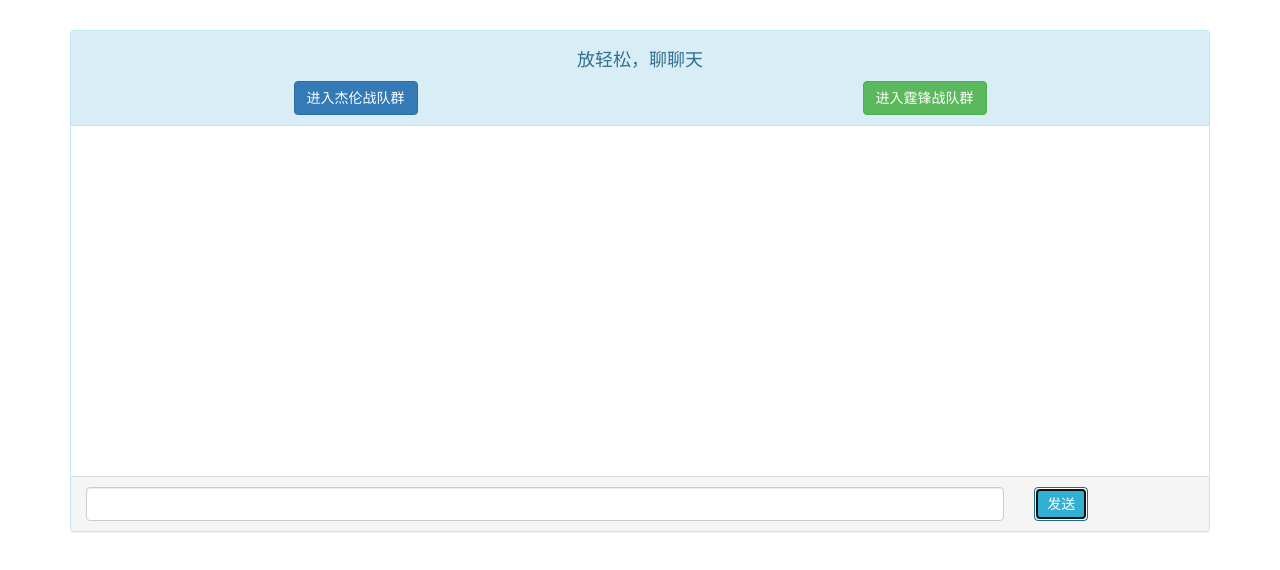
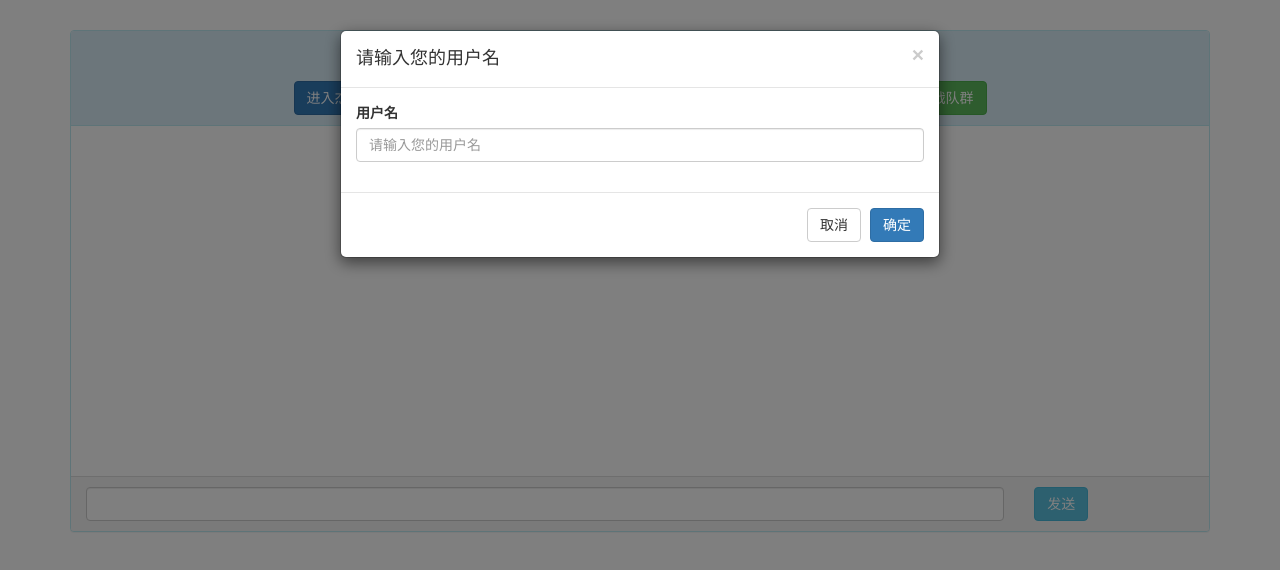
Before and after one commit to sRect/WebSocket, a website: page chatRoom2/index.html in a window 1280 px wide. Both pictures are taken after a click on the button "发送". Drawn offline with nearby package versions, Linux system fonts and the light colour scheme; no server answers.

Commit message:
:construction: feat: 客户端增加用户名填写

```diff
--- a/chatRoom2/index.html
+++ b/chatRoom2/index.html
@@ -6,6 +6,9 @@
   <meta name="viewport" content="width=device-width, initial-scale=1.0">
   <meta http-equiv="X-UA-Compatible" content="ie=edge">
   <link rel="stylesheet" href="https://cdn.jsdelivr.net/npm/bootstrap@3.3.7/dist/css/bootstrap.min.css">
+  <script src="https://cdn.bootcss.com/jquery/3.3.0/jquery.min.js"></script>
+  <script src="https://cdn.jsdelivr.net/npm/bootstrap@3.3.7/dist/js/bootstrap.min.js" integrity="sha384-Tc5IQib027qvyjSMfHjOMaLkfuWVxZxUPnCJA7l2mCWNIpG9mGCD8wGNIcPD7Txa"
+    crossorigin="anonymous"></script>
   <title>聊聊天</title>
   <style>
     .user {
@@ -29,7 +32,7 @@
       <div class="col-xs-12">
         <div class="panel panel-info">
           <div class="panel-heading">
-            <h4 class="text-center">放轻松，聊聊天</h4>
+            <h4 class="text-center">聊天室</h4>
             <div class="row">
               <div class="col-xs-6 text-center">
                 <button id="join-Jay" class="btn btn-primary" onclick="join('Jay')">进入杰伦战队群</button>
@@ -52,6 +55,31 @@
               <div class="col-xs-1">
                 <button class="btn btn-info" id="sendBtn">发送</button>
               </div>
+
+              <!-- Modal -->
+              <div class="modal fade" id="myModal" tabindex="-1" role="dialog" aria-labelledby="myModalLabel">
+                <div class="modal-dialog" role="document">
+                  <div class="modal-content">
+                    <div class="modal-header">
+                      <button type="button" class="close" data-dismiss="modal" aria-label="Close">
+                        <span aria-hidden="true" data-dismiss="modal">&times;</span>
+                      </button>
+                      <h4 class="modal-title" id="myModalLabel">请输入您的用户名</h4>
+                    </div>
+                    <div class="modal-body">
+                      <div class="form-group">
+                        <label for="username" class="control-label">用户名</label>
+                        <input type="text" class="form-control" id="username" placeholder="请输入您的用户名">
+                      </div>
+                      </form>
+                    </div>
+                    <div class="modal-footer">
+                      <button type="button" class="btn btn-default" data-dismiss="modal">取消</button>
+                      <button type="button" id="usernameConfirmBtn" class="btn btn-primary">确定</button>
+                    </div>
+                  </div>
+                </div>
+              </div>
             </div>
           </div>
         </div>
--- a/chatRoom2/index.js
+++ b/chatRoom2/index.js
@@ -1,6 +1,9 @@
 let list = document.getElementById('list'),
   input = document.getElementById('input'),
-  sendBtn = document.getElementById('sendBtn');
+  sendBtn = document.getElementById('sendBtn'),
+  username = document.getElementById('username'),
+  usernameConfirmBtn = document.getElementById('usernameConfirmBtn'),
+  usernameVal = "";
 
 // index.js文件
 let socket = io();
@@ -9,8 +12,24 @@ socket.on('connect', () => {
   console.log('连接成功');
 })
 
+// 确定用户名
+usernameConfirmBtn.addEventListener("click", () => {
+  let val = username.value;
+  if (val) {
+    usernameVal = val;
+    $("#myModal").modal('hide');
+  } else {
+    alert("用户名不可为空！");
+  }
+})
+
 // 发送消息
 const handleSend = () => {
+  if (!usernameVal) {
+    $("#myModal").modal('show');
+    return;
+  }
+
   let val = input.value;
   if (val) {
     // socket.send(val);
```
